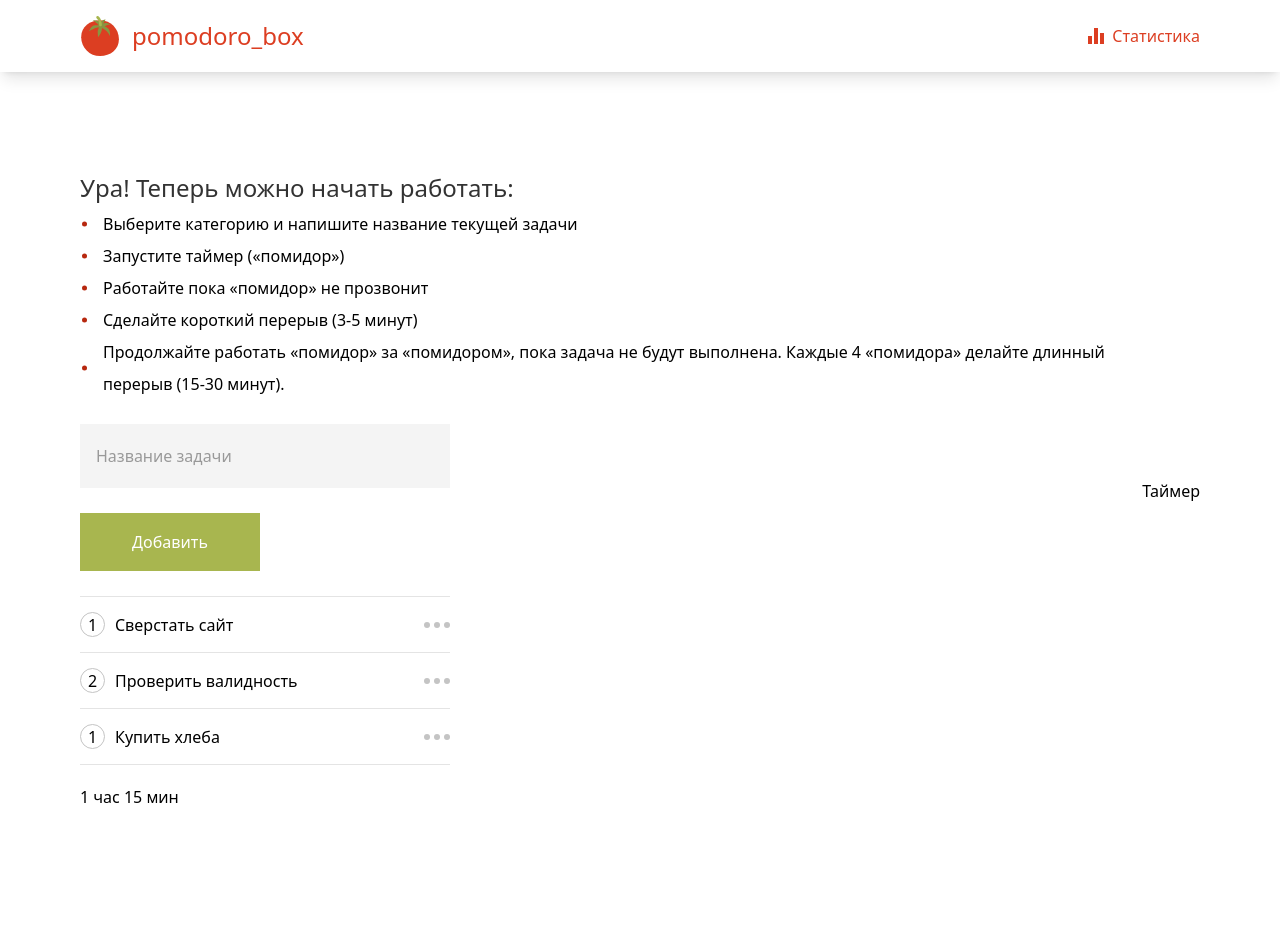
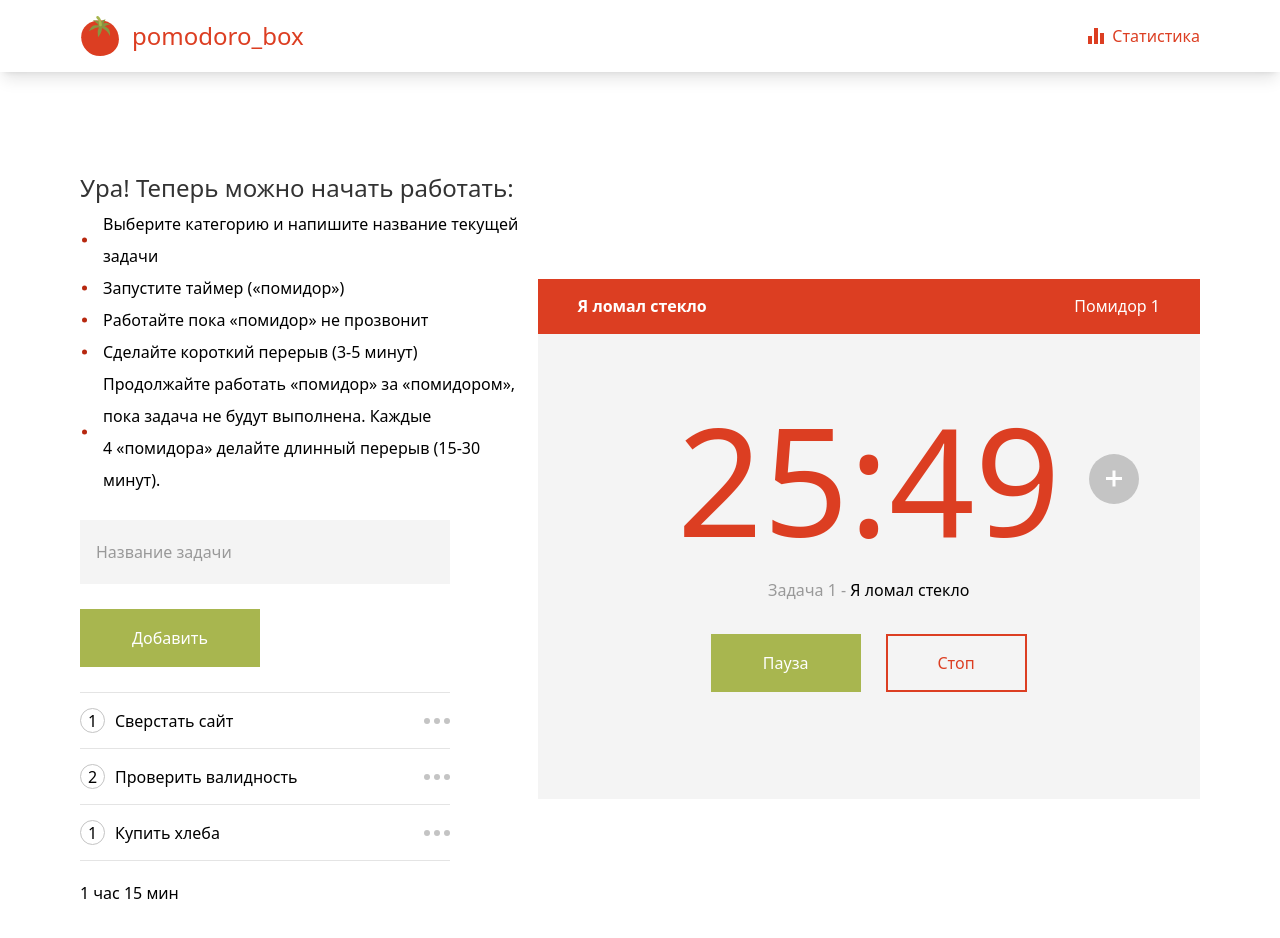
Before and after one commit to NikolayBalabanov/pomodoro-time-tracker, a React (Vite) app: page / in a window 1280 px wide. Shown: the top 938 px of the page. Before the commit the page ends 909 px from the top, so only its background shows below. Built offline with nearby package versions, Linux system fonts and the light colour scheme.

Commit message:
feat: add timer layout

```diff
--- a/index.html
+++ b/index.html
@@ -2,9 +2,9 @@
 <html lang="en">
   <head>
     <meta charset="UTF-8" />
-    <link rel="icon" type="image/svg+xml" href="/vite.svg" />
+    <link rel="icon" type="image/svg+xml" href="/tomato-logo.svg" />
     <meta name="viewport" content="width=device-width, initial-scale=1.0" />
-    <title>Vite + React + TS</title>
+    <title>Pomadoro</title>
   </head>
   <body>
     <div id="root"></div>
--- a/package.json
+++ b/package.json
@@ -4,7 +4,7 @@
   "version": "0.0.0",
   "type": "module",
   "scripts": {
-    "dev": "vite",
+    "dev": "vite --open",
     "build": "tsc && vite build",
     "preview": "vite preview",
     "lint": "eslint ./",
@@ -12,9 +12,11 @@
     "coverage": "vitest run --coverage"
   },
   "dependencies": {
+    "@reduxjs/toolkit": "^1.9.3",
     "react": "^18.2.0",
     "react-dom": "^18.2.0",
     "react-hook-form": "^7.43.7",
+    "react-redux": "^8.0.5",
     "react-router-dom": "^6.9.0"
   },
   "devDependencies": {
--- a/src/components/Menu.tsx
+++ b/src/components/Menu.tsx
@@ -5,7 +5,7 @@ import TaskList from './TaskList';
 
 export default function Menu() {
   return (
-    <aside>
+    <aside className="w-2/5">
       <Description />
       <AddTask />
       <TaskList />
--- /dev/null
+++ b/src/components/TimerLayout/TimerDisplay.tsx
@@ -0,0 +1,21 @@
+import React from 'react';
+
+interface ITmerDisplay {
+  time: number[];
+  stage: string;
+}
+
+export default function TimerDisplay({ stage }: ITmerDisplay) {
+  return (
+    <div className="relative mb-6">
+      <div
+        className={`font-extralight text-[150px] leading-none ${
+          stage === 'active' ? 'text-colorRed' : 'text-colorText'
+        }`}
+      >
+        25:49
+      </div>
+      <button className="absolute top-1/2 left-full -translate-y-1/2 translate-x-[28px] btn-pluse"></button>
+    </div>
+  );
+}
--- /dev/null
+++ b/src/components/TimerLayout/TimerHeader.tsx
@@ -0,0 +1,31 @@
+import React from 'react';
+
+interface ITimerHeader {
+  title: string;
+  stage: string;
+  count: number;
+}
+
+export default function TimerHeader({ stage, title, count }: ITimerHeader) {
+  let bgColor = '';
+  switch (stage) {
+    case 'active':
+      bgColor = 'bg-colorRed';
+      break;
+    case 'break':
+      bgColor = 'bg-colorGreen';
+      break;
+    case 'stop':
+      bgColor = 'bg-colorGrey';
+      break;
+    default:
+      bgColor = 'bg-colorGrey';
+      break;
+  }
+  return (
+    <div className={`flex items-center justify-between px-10 py-[19px] ${bgColor}`}>
+      <h3 className="text-base leading-[17px] text-white font-bold">{title}</h3>
+      <span className="text-base leading-[17px] text-white font-normal">Помидор {count}</span>
+    </div>
+  );
+}
--- /dev/null
+++ b/src/components/TimerLayout/TimerLayout.tsx
@@ -0,0 +1,23 @@
+import React from 'react';
+import ButtonColored from '../../components/UI/ButtonColored';
+import ButtonStop from '../../components/UI/ButtonStop';
+import TimerDisplay from './TimerDisplay';
+import TimerHeader from './TimerHeader';
+
+export default function TimerLayout() {
+  return (
+    <div className="w-3/5">
+      <TimerHeader count={1} stage={'active'} title={'Я ломал стекло'} />
+      <div className="flex flex-col items-center bg-colorBg pt-[70px] px-10 pb-[107px]">
+        <TimerDisplay time={[25, 0]} stage={'active'} />
+        <h3 className="mb-8">
+          <span className="text-colorTextGrey">Задача {1} -</span> {'Я ломал стекло'}
+        </h3>
+        <div className="flex gap-[25px]">
+          <ButtonColored text={'Пауза'} color={'green'} type={'button'} />
+          <ButtonStop text={'Стоп'} isDisabled={false} />
+        </div>
+      </div>
+    </div>
+  );
+}
--- a/src/index.css
+++ b/src/index.css
@@ -76,6 +76,23 @@
     @apply py-[19px] px-[50px] font-medium text-base text-white leading-4 transition-colors duration-200 border-2;
   }
 
+  .btn-pluse {
+    @apply w-[50px] h-[50px] flex items-center justify-center bg-colorGrey rounded-[100%] hover:bg-colorGreen2;
+  }
+
+  .btn-pluse::after,
+  .btn-pluse::before {
+    content: '';
+    position: absolute;
+    width: 16px;
+    height: 3px;
+    background-color: #ffffff;
+  }
+
+  .btn-pluse::before {
+    transform: rotate(-90deg);
+  }
+
   .dropdown {
     position: absolute;
     z-index: 1;
--- a/src/pages/Main.tsx
+++ b/src/pages/Main.tsx
@@ -1,12 +1,13 @@
+import TimerLayout from '../components/TimerLayout/TimerLayout';
 import React from 'react';
 import Menu from '../components/Menu';
 
 export default function Main() {
   return (
     <main className="pr-20 pl-20 py-[100px]">
-      <div className="flex items-center">
+      <div className="flex items-center gap-[16px]">
         <Menu />
-        <div>Таймер</div>
+        <TimerLayout />
       </div>
     </main>
   );
```
Also changed, not shown: public/tomato-logo.svg (added), 1 other file (tests, documents, lock files or other folders).
